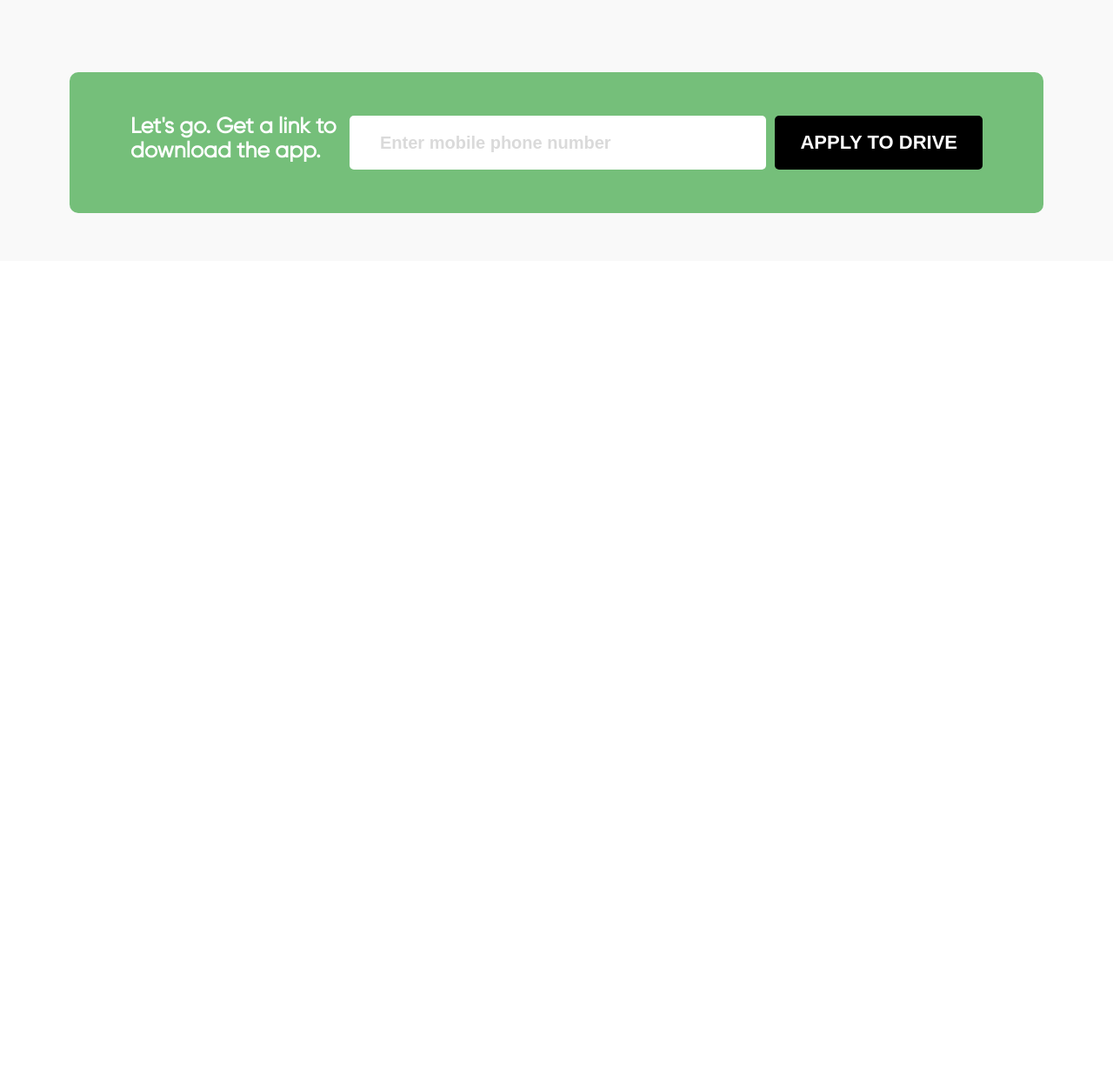
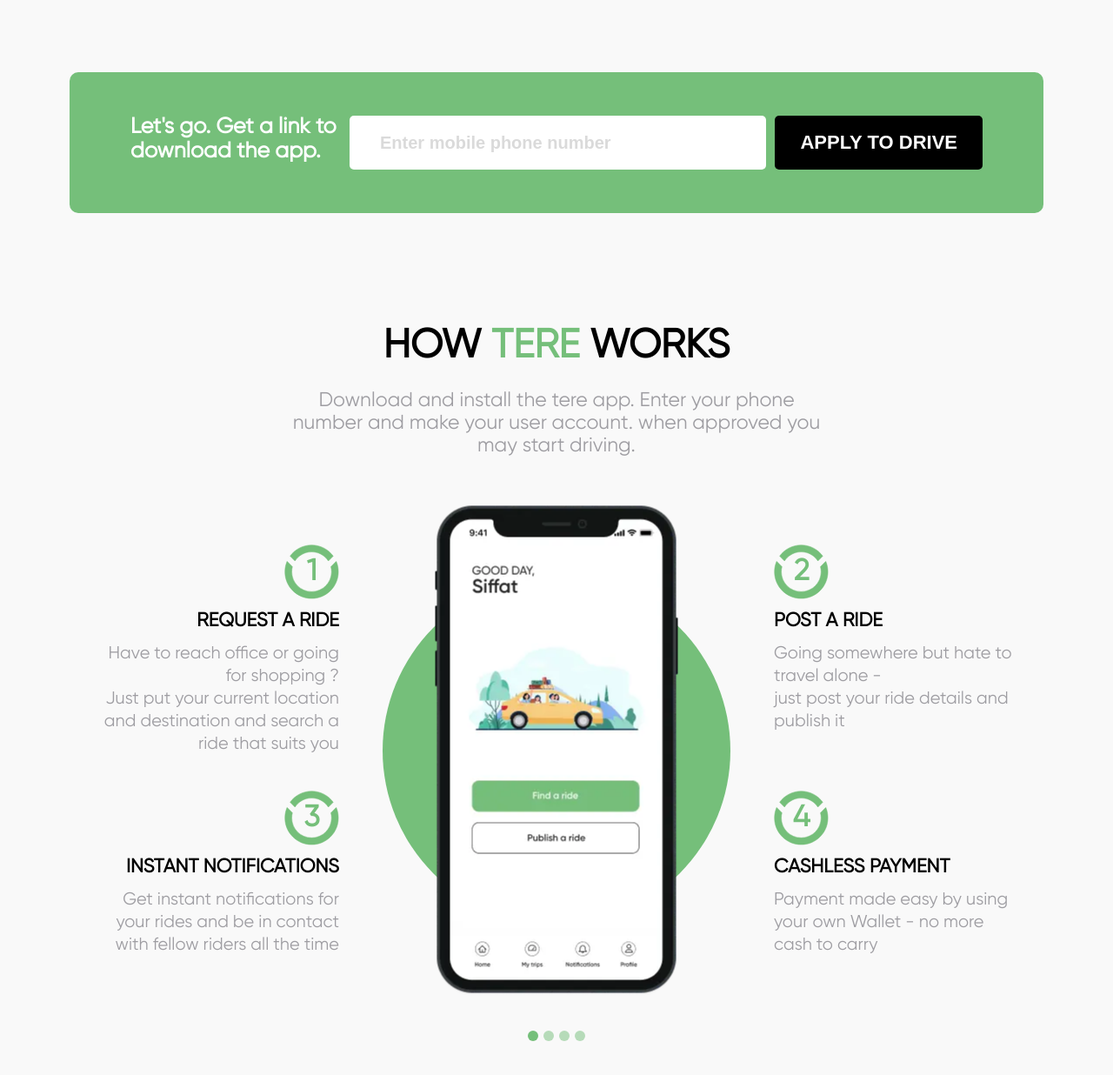
Before and after one commit to ronlechiht/html-css-practice, a website built with Parcel: page practice-one/src/index.html in a window 1280 px wide. Shown: the part 816-2052 px from the top of the page at 87% size. Before the commit the page ends 1116 px from the top, so only its background shows below. Built offline with nearby package versions, Linux system fonts and the light colour scheme; files whose address does not match are found by name.

Commit message:
Implement how it works section

```diff
--- a/practice-one/src/index.html
+++ b/practice-one/src/index.html
@@ -53,7 +53,42 @@
         </section>
 
         <!--============================= Section How It Works =============================-->
-        <section class="howitworks">
+        <section class="how-it-works">
+          <h2 class="heading howitworks-heading">how <span class="heading-span">tere</span> works</h2>
+          <p class="howitworks-desc">Download and install the tere app. Enter your phone number
+          and make your user account. when approved you may start driving.</p>
+          <div class="step-by-step">
+            <div class="step">
+              <div class="step-order">1</div>
+              <h3 class="step-title">request a ride</h3>
+              <p class="step-desc">Have to reach office or going for shopping ?<br> Just put your
+              current location and destination and search a ride that suits you</p>
+            </div>
+            <div class="step">
+              <div class="step-order">2</div>
+              <h3 class="step-title">post a ride</h3>
+              <p class="step-desc">Going somewhere but hate to travel alone - <br>just post your ride
+              details and publish it</p>
+            </div>
+            <div class="step">
+              <div class="step-order">3</div>
+              <h3 class="step-title">instant notifications</h3>
+              <p class="step-desc">Get instant notifications for your rides and be in contact
+              with fellow riders all the time</p>
+            </div>
+            <div class="step">
+              <div class="step-order">4</div>
+              <h3 class="step-title">cashless payment</h3>
+              <p class="step-desc">Payment made easy by using your own Wallet - no more cash to carry</p>
+            </div>
+            <div class="phone-img-container"><img src="assets/images/how-it-works/phone.webp" alt="phone" class="phone-img"></div>
+          </div>
+          <div class="dot-nav">
+            <span class="dot active"></span>
+            <span class="dot"></span>
+            <span class="dot"></span>
+            <span class="dot"></span>
+          </div>
         </section>
 
         <!--=============================== Section Benefits ===============================-->
--- a/practice-one/src/styles/common/heading.css
+++ b/practice-one/src/styles/common/heading.css
@@ -4,4 +4,9 @@
   font-size: 46px;
   font-weight: 800;
   line-height: 50px;
+  color: #000;
 }
+
+.heading-span {
+  color: #75bf7a;
+}
--- a/practice-one/src/styles/common/step.css
+++ b/practice-one/src/styles/common/step.css
@@ -1,11 +1,25 @@
+.step-order {
+  width: 63px;
+  height: 63px;
+  display: flex;
+  justify-content: center;
+  align-items: center;
+  font-size: 34px;
+  font-weight: 800;
+  color: #75bf7a;
+  background-image: url(../../assets/images/how-it-works/step-order-bg.svg);
+}
+
 .step-title {
+  text-transform: uppercase;
   font-size: 22px;
   font-weight: 800;
   line-height: 50px;
   color: #000;
 }
 
-.step-decs {
+.step-desc {
   font-size: 20px;
   line-height: 26px;
+  max-width: 23ch;
 }
--- a/practice-one/src/styles/sections/howitworks.css
+++ b/practice-one/src/styles/sections/howitworks.css
@@ -0,0 +1,86 @@
+.how-it-works {
+  min-height: 955px;
+  padding-top: 128px;
+}
+
+.howitworks-desc {
+  margin: 25px auto;
+  text-align: center;
+  max-width: 42ch;
+  font-size: 23px;
+  line-height: 26px;
+}
+
+.step-by-step {
+  display: grid;
+  grid-template-areas:
+  "item-1 item-5 item-2"
+  "item-3 item-5 item-4";
+  column-gap: 40px;
+  row-gap: 40px;
+  margin-top: 100px;
+}
+
+.step {
+  display: flex;
+  flex-direction: column;
+}
+
+.step:nth-child(1) {
+  grid-area: item-1;
+  text-align: right;
+  align-items:end;
+}
+
+.step:nth-child(2) {
+  grid-area: item-2;
+}
+
+.step:nth-child(3) {
+  grid-area: item-3;
+  text-align: right;
+  align-items:end;
+}
+
+.step:nth-child(4) {
+  grid-area: item-4;
+}
+
+.phone-img-container {
+  grid-area: item-5;
+  background-color: #75bf7a;
+  width: 400px;
+  height: 400px;
+  border-radius: 50%;
+  position: relative;
+  justify-self: center;
+  align-self: center;
+}
+
+.phone-img {
+  position: absolute;
+  top: 50%;
+  left: 50%;
+  transform: translate(-50%, -50%);
+  object-fit: cover;
+}
+
+.dot-nav {
+  display: flex;
+  justify-content: center;
+  margin-top: 85px;
+}
+
+.dot {
+  width: 12px;
+  height: 12px;
+  margin: 0 3px;
+  border-radius: 50%;
+  background-color: #b6dbb9;
+  display: inline-block;
+  cursor: pointer;
+}
+
+.dot.active {
+  background-color: #75bf7a
+}
```
Also changed, not shown: practice-one/src/assets/images/how-it-works/phone.webp (added), practice-one/src/assets/images/how-it-works/step-order-bg.svg (added).
